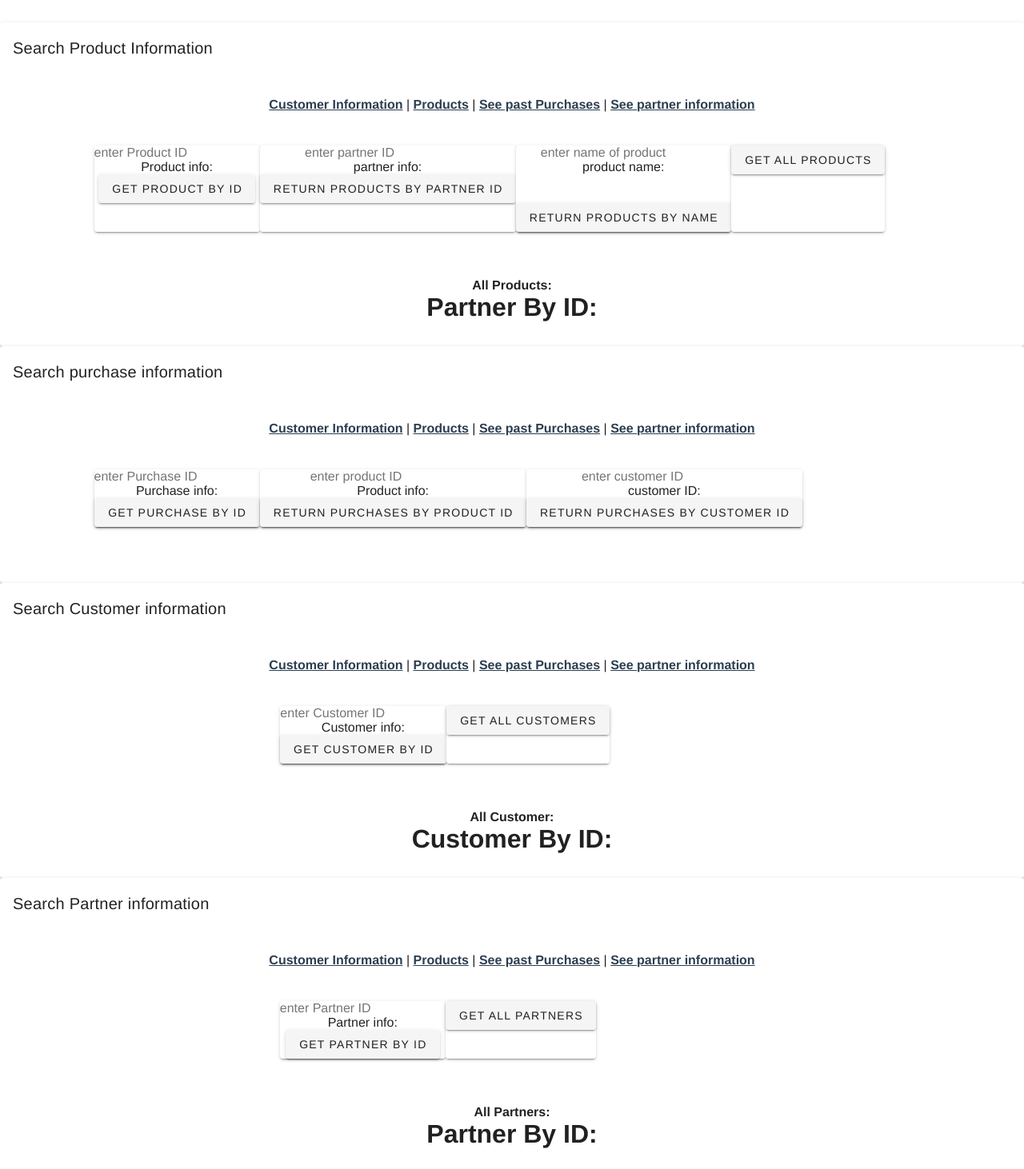
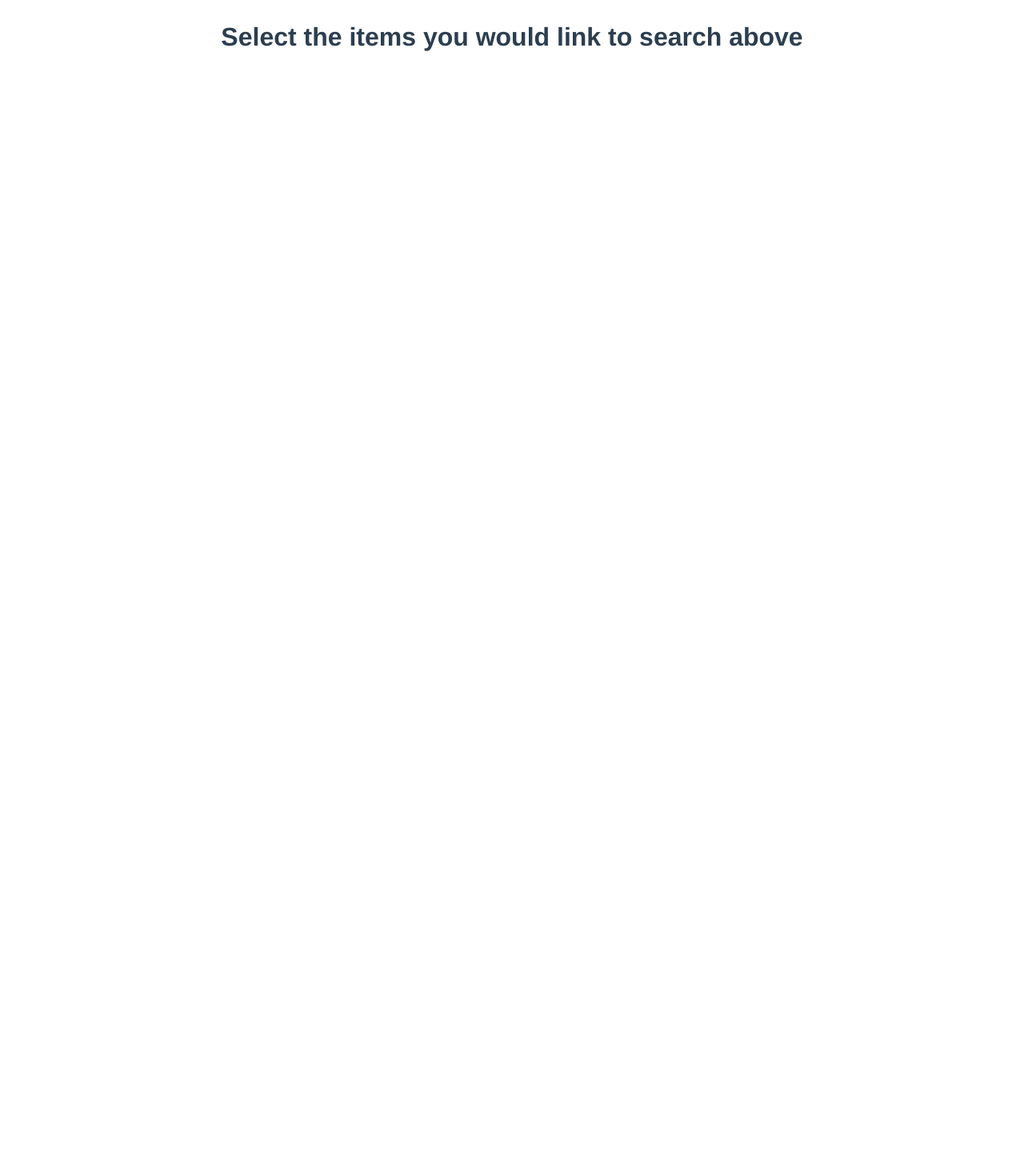
Before and after one commit to paulinusia/instantRamen_client, a Vue app: page /search in a window 1280 px wide. Shown: the part 128-1590 px from the top of the page at 80% size. After the commit the page ends 800 px from the top, so only its background shows below. Built offline with nearby package versions, Linux system fonts and the light colour scheme; the HTML template or start-up script is replaced by a standard one.

Commit message:
search page

```diff
--- a/src/components/search/Customer.vue
+++ b/src/components/search/Customer.vue
@@ -95,11 +95,11 @@ export default {
       getCustomers() {
      axios
       .get('http://localhost:8081/customerservice/customers/')
-      .then(response => {this.customer = console.log(response)});
+      .then(response => {this.customer = customer});
     },
     getCustomerByID(customerID){
      axios.get('http://localhost:8081/customerservice/customer/'+ this.customerID)
-              .then(response => {this.customers = console.log(response.data)});
+              .then(response => {this.customers = customers});
     //console.log(customerID);
     },
     createCustomer() {
@@ -115,7 +115,7 @@ export default {
           'Content-Type': 'application/json'
         }
       })
-      .then(response => {this.customer = console.log(response.data)});
+      .then(response => {this.customer = customer});
     }
   },
 
--- a/src/components/search/Purchase.vue
+++ b/src/components/search/Purchase.vue
@@ -86,17 +86,17 @@ export default {
   methods: {
     getPurchaseByID(purchaseID){
      axios.get('http://localhost:8081/purchaseservice/purchase/'+ this.purchaseID)
-              .then(response => {this.purchase = console.log(response.data)});
+              .then(response => {this.purchase = purchase});
     //console.log(purchaseID);
   },
   getPurchaseByProductID(productID){
      axios.get('http://localhost:8081/purchaseservice/productpurchases/'+ this.productID)
-              .then(response => {this.purchases = console.log(response.data)});
+              .then(response => {this.purchases = purchases});
     //console.log(partnerID);
   },
   getPurchaseByCustomerID(customerID){
      axios.get('http://localhost:8081/purchaseservice/customerpurchases/'+ this.customerID)
-              .then(response => {this.purchases = console.log(response.data)});
+              .then(response => {this.purchases = purchases});
     //console.log(customerID);
   },
   },
--- a/src/views/Search.vue
+++ b/src/views/Search.vue
@@ -2,23 +2,7 @@
   <div class="search">
       <Nav/>
 
-
-    <v-card>
-    <v-card-title> Search Product Information </v-card-title>
-      <product/>
-    </v-card>
-    <v-card>
-     <v-card-title> Search purchase information </v-card-title>
-     <purchase />
-     </v-card>
-     <v-card>
-      <v-card-title> Search Customer information </v-card-title>
-      <customer />
-      </v-card>
-      <v-card>
-      <v-card-title> Search Partner information </v-card-title>
-      <partner />
-      </v-card>
+   <h1> Select the items you would link to search above </h1>
 
 
   </div>
--- a/vue.config.js
+++ b/vue.config.js
@@ -3,7 +3,7 @@ module.exports = {
     'vuetify',
   ],
   devServer: {
-    proxy: 'http://localhost:8081/',
+    proxy: 'http://localhost:8082/',
     headers: { "Access-Control-Allow-Origin": "*" }
     }
 
```
